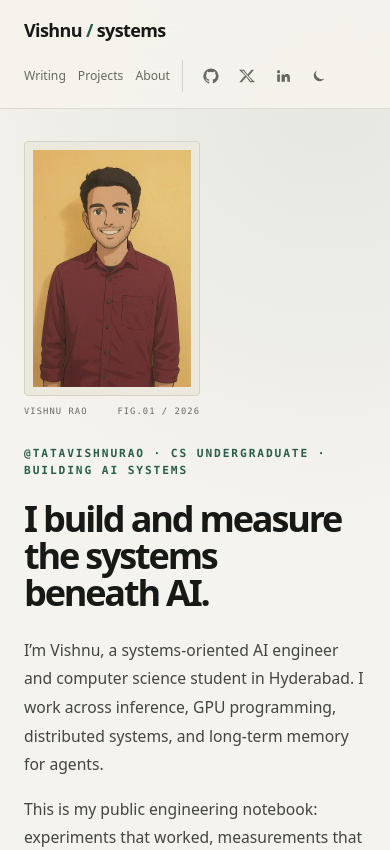
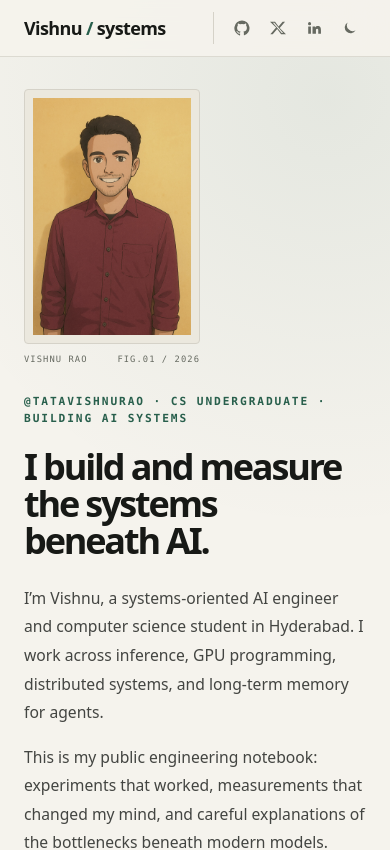
Before and after one commit to tatavishnurao/tatavishnurao.github.io, a Next.js app: page / in a window 390 px wide. Shown: the top 850 px of the page. Built offline with nearby package versions, Linux system fonts and the light colour scheme.

Commit message:
Simplify the mobile navigation shell

```diff
--- a/components/Navbar.tsx
+++ b/components/Navbar.tsx
@@ -17,7 +17,7 @@ export function Navbar() {
 
   return (
     <header className="sticky top-0 z-30 border-b border-soft/75 bg-paper/90 backdrop-blur-xl">
-      <Container className="flex flex-wrap items-center justify-between gap-x-5 gap-y-4 py-4 sm:py-5">
+      <Container className="flex items-center justify-between gap-4 py-3 sm:py-4">
         <Link
           href="/"
           className="font-serif text-lg font-semibold tracking-[-0.035em] text-ink transition-colors hover:text-accent focus-visible:text-accent focus-visible:outline-none sm:text-xl"
@@ -25,8 +25,8 @@ export function Navbar() {
           Vishnu <span className="text-accent">/</span> systems
         </Link>
         <div className="flex items-center gap-3 sm:gap-5">
-          <nav aria-label="Primary navigation">
-            <ul className="flex flex-wrap justify-end gap-x-3 gap-y-2 font-sans text-[0.76rem] text-muted sm:gap-x-6 sm:text-[0.88rem]">
+          <nav className="hidden md:block" aria-label="Primary navigation">
+            <ul className="flex items-center gap-x-6 font-sans text-[0.88rem] text-muted">
             {navItems.map((item) => {
               const isActive =
                 item.href.startsWith("/") &&
```
